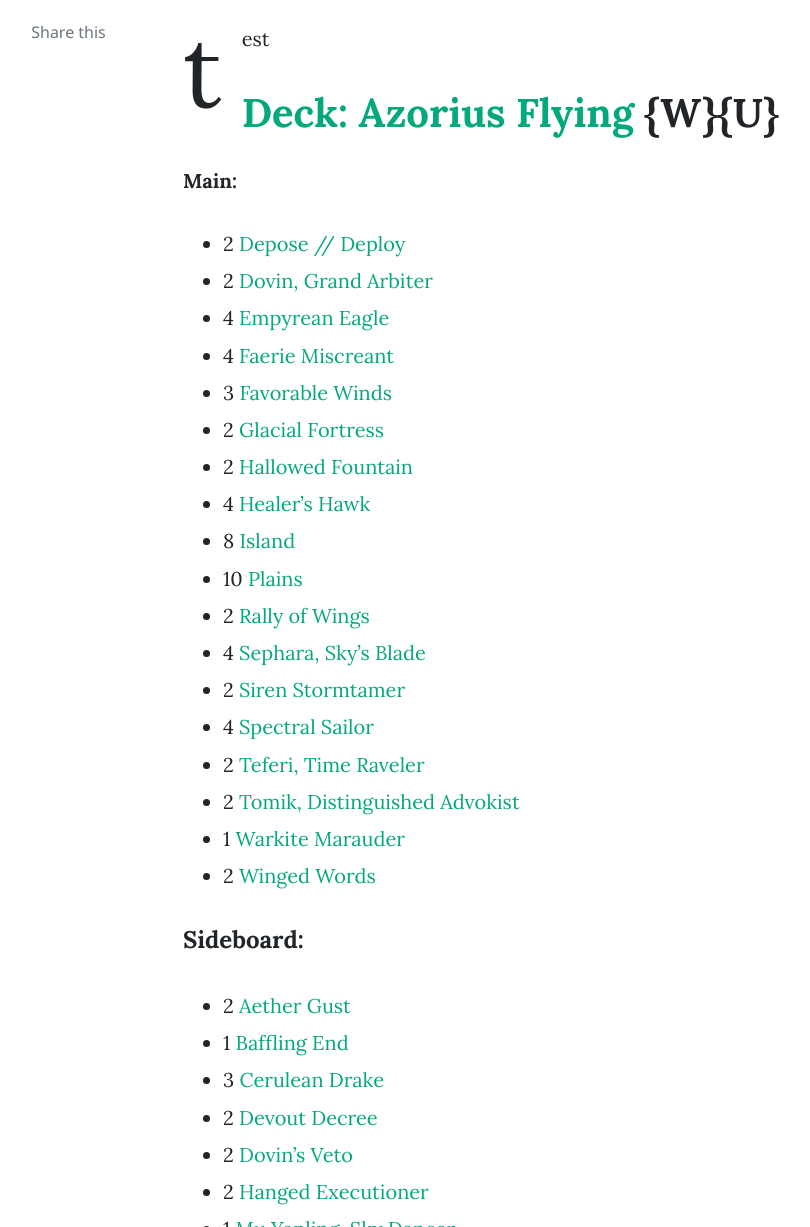
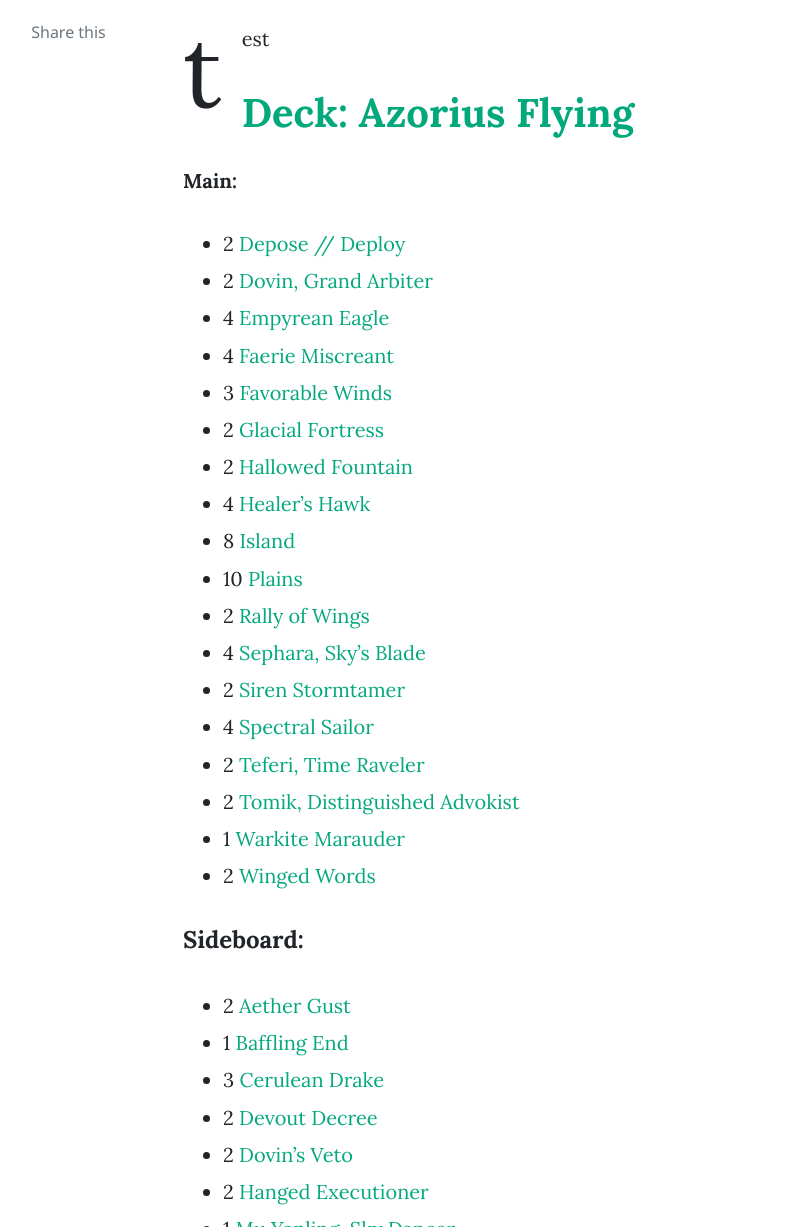
Before and after one commit to tcgua/tcgua.github.io, a Jekyll site: the page built from _posts/2019-08-07-decklist-test.md, in a window 1280 px wide and 1400 px high, scrolled down 247 px. Shown: the part 173-1400 px from the top of the window, without its empty margins (187-997 px from the left). Built offline with Jekyll 4.4.1, drawn with Linux system fonts in a browser that asks for light colours; nearby versions of some CDN libraries; comment, search, counter and statistics services are not loaded.

```diff
--- a/_posts/2019-08-07-decklist-test.md
+++ b/_posts/2019-08-07-decklist-test.md
@@ -7,7 +7,7 @@ author: judge
 ---
 test
 
-# [Deck: Azorius Flying](https://deckstats.net/decks/107317/1378557-azorius-flying) {W}{U}
+# [Deck: Azorius Flying](https://deckstats.net/decks/107317/1378557-azorius-flying)
 
 ##### Main:
 
@@ -43,7 +43,7 @@ test
 
 *[Display deck statistics](https://deckstats.net/decks/107317/1378557-azorius-flying)*
 
-# [Deck: Simic Flash](https://deckstats.net/decks/71852/1376707-simic-flash) {U}{G}
+# [Deck: Simic Flash](https://deckstats.net/decks/71852/1376707-simic-flash)
 
 ##### Main:
 
```
